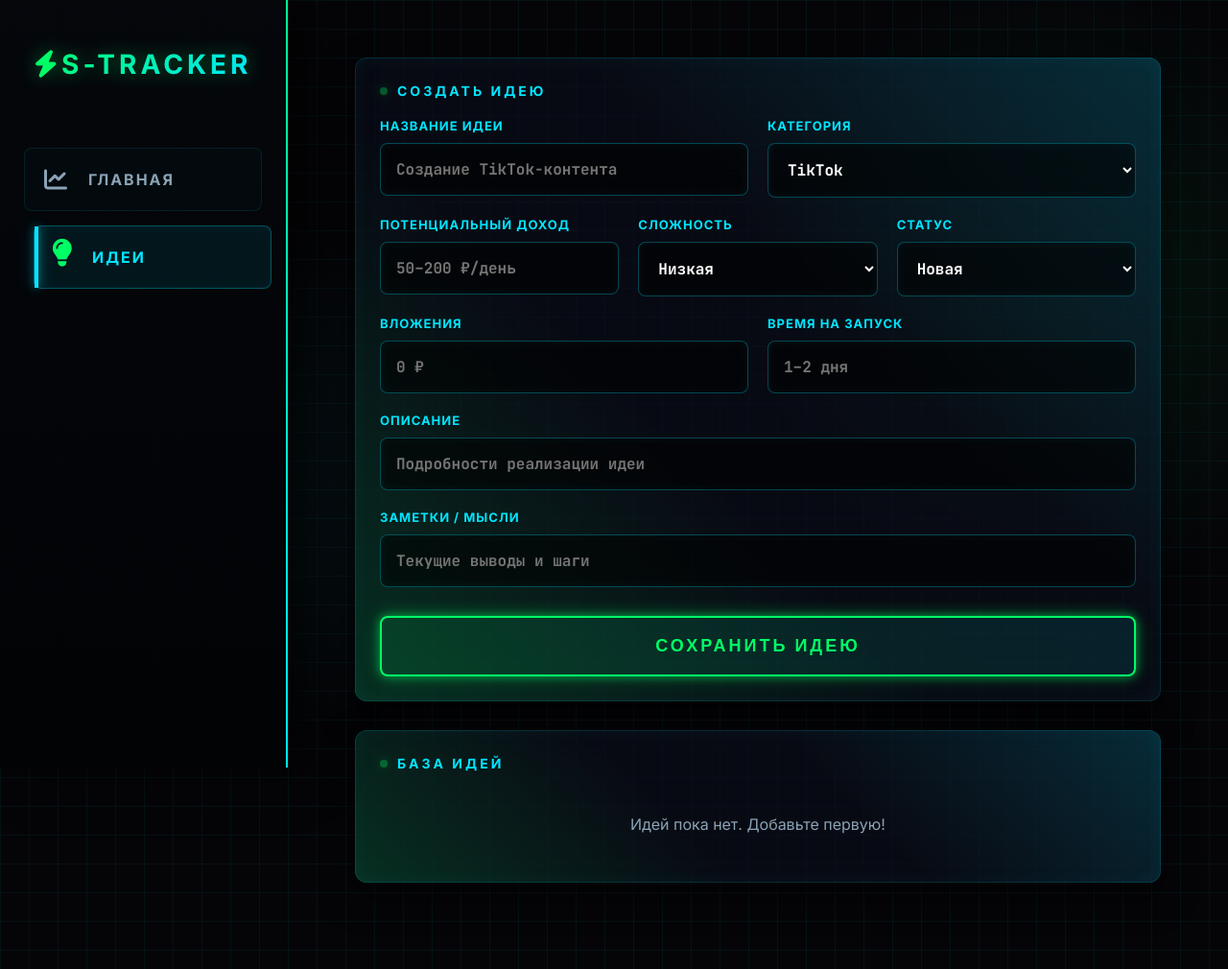
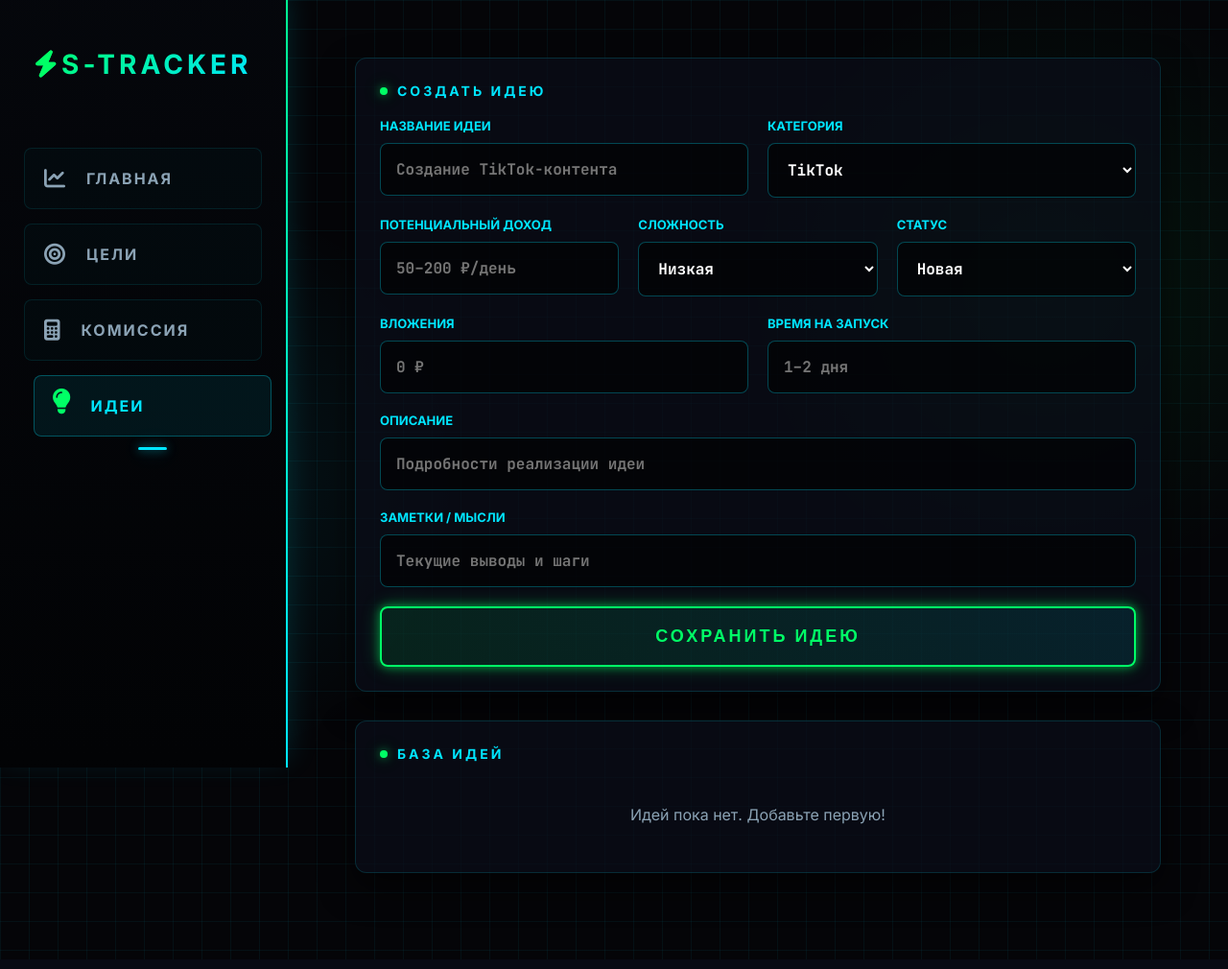
Before and after one commit to Siobaba/s-tracker, a Flask app: page /ideas in a window 1280 px wide. Shown: the whole page at 96% size. Run offline with Flask 3, Linux system fonts and the light colour scheme; data that the repository does not hold is empty.

Commit message:
Update ideas.html

```diff
--- a/templates/ideas.html
+++ b/templates/ideas.html
@@ -6,69 +6,50 @@
     <title>S-TRACKER // IDEAS HUB</title>
     <link rel="stylesheet" href="https://cdnjs.cloudflare.com/ajax/libs/font-awesome/6.4.0/css/all.min.css">
     <style>
-        /* Те же самые стили, вшитые для гарантии работы */
         @import url('https://fonts.googleapis.com/css2?family=Inter:wght@400;500;600;700&family=Rajdhani:wght@500;600;700;800&family=JetBrains+Mono:wght@700&display=swap');
         :root { --bg-deep: #050508; --card-bg: rgba(10, 14, 25, 0.7); --neon-green: #00ff66; --neon-cyan: #00e5ff; --neon-purple: #b000ff; --grad-primary: linear-gradient(135deg, var(--neon-green), var(--neon-cyan)); --text-pure: #ffffff; --text-muted: #8ba3b5; --glow-green: 0 0 10px rgba(0, 255, 102, 0.5), 0 0 20px rgba(0, 255, 102, 0.3); --glow-cyan: 0 0 10px rgba(0, 229, 255, 0.5), 0 0 20px rgba(0, 229, 255, 0.3); }
         * { margin: 0; padding: 0; box-sizing: border-box; font-family: 'Inter', sans-serif; }
         h1, h2, h3, h4, .nav-item { font-family: 'Rajdhani', sans-serif; }
         input, select { font-family: 'JetBrains Mono', monospace; }
-        ::-webkit-scrollbar { width: 8px; } ::-webkit-scrollbar-track { background: var(--bg-deep); border-left: 1px solid rgba(0,229,255,0.2); } ::-webkit-scrollbar-thumb { background: var(--grad-primary); border-radius: 4px; box-shadow: var(--glow-cyan); }
         body { background-color: var(--bg-deep); color: var(--text-pure); display: flex; flex-direction: column; min-height: 100vh; overflow-x: hidden; background-image: radial-gradient(circle at 15% 50%, rgba(0, 229, 255, 0.08), transparent 25%), radial-gradient(circle at 85% 30%, rgba(0, 255, 102, 0.08), transparent 25%), linear-gradient(rgba(0, 229, 255, 0.05) 1px, transparent 1px), linear-gradient(90deg, rgba(0, 229, 255, 0.05) 1px, transparent 1px); background-size: 100% 100%, 100% 100%, 30px 30px, 30px 30px; }
-
         .navbar { background: rgba(5, 7, 12, 0.85); backdrop-filter: blur(15px); border-top: 2px solid; border-image: var(--grad-primary) 1; display: flex; justify-content: space-around; padding: 15px 10px; position: fixed; bottom: 0; width: 100%; z-index: 100; box-shadow: 0 -10px 30px rgba(0,229,255,0.15); }
         .nav-brand, .nav-profile { display: none; }
         .nav-links { display: flex; justify-content: space-around; width: 100%; }
-        .nav-item { display: flex; flex-direction: column; align-items: center; gap: 8px; font-size: 12px; font-weight: 700; color: var(--text-muted); text-transform: uppercase; letter-spacing: 2px; text-decoration: none; transition: 0.3s cubic-bezier(0.175, 0.885, 0.32, 1.275); position: relative; }
-        .nav-item i { font-size: 24px; transition: 0.3s; }
+        .nav-item { display: flex; flex-direction: column; align-items: center; gap: 8px; font-size: 12px; font-weight: 700; color: var(--text-muted); text-transform: uppercase; letter-spacing: 2px; text-decoration: none; transition: 0.3s; position: relative; }
+        .nav-item i { font-size: 22px; }
         .nav-item:hover, .nav-item.active { color: var(--neon-cyan); }
-        .nav-item:hover i, .nav-item.active i { color: var(--neon-green); transform: translateY(-5px) scale(1.2); filter: drop-shadow(var(--glow-green)); }
+        .nav-item.active i { color: var(--neon-green); transform: translateY(-5px) scale(1.2); filter: drop-shadow(var(--glow-green)); }
         .nav-item.active::after { content: ''; position: absolute; bottom: -15px; left: 50%; transform: translateX(-50%); width: 30px; height: 3px; background: var(--neon-cyan); box-shadow: var(--glow-cyan); border-radius: 2px; }
-
-        .mobile-header { display: flex; align-items: center; justify-content: space-between; font-family: 'Rajdhani', sans-serif; font-size: 24px; font-weight: 800; background: var(--grad-primary); -webkit-background-clip: text; -webkit-text-fill-color: transparent; padding: 20px; border-bottom: 1px solid rgba(0, 229, 255, 0.2); box-shadow: 0 5px 20px rgba(0,229,255,0.05); }
+        .mobile-header { display: flex; align-items: center; justify-content: space-between; font-family: 'Rajdhani', sans-serif; font-size: 24px; font-weight: 800; background: var(--grad-primary); -webkit-background-clip: text; -webkit-text-fill-color: transparent; padding: 20px; border-bottom: 1px solid rgba(0, 229, 255, 0.2); }
         .content { padding: 0 15px 120px 15px; max-width: 850px; margin: 0 auto; width: 100%; }
-        .card { background: var(--card-bg); border-radius: 12px; padding: 25px; margin-bottom: 30px; position: relative; border: 1px solid rgba(0, 229, 255, 0.15); box-shadow: 0 15px 35px rgba(0,0,0,0.6), inset 0 0 20px rgba(0, 229, 255, 0.05); }
-        .card::before { content: ''; position: absolute; top: -1px; left: -1px; right: -1px; bottom: -1px; background: linear-gradient(45deg, var(--neon-green), transparent 40%, transparent 60%, var(--neon-cyan)); z-index: -1; border-radius: 13px; opacity: 0.5; animation: rotateBorder 4s linear infinite; }
+        .card { background: var(--card-bg); border-radius: 12px; padding: 25px; margin-bottom: 30px; position: relative; border: 1px solid rgba(0, 229, 255, 0.15); box-shadow: 0 15px 35px rgba(0,0,0,0.6); }
         .balance-title { color: var(--neon-cyan); font-size: 14px; text-transform: uppercase; letter-spacing: 3px; font-weight: 700; display: flex; align-items: center; gap: 10px; }
-        .balance-title::before { content: ''; display: block; width: 8px; height: 8px; background: var(--neon-green); box-shadow: var(--glow-green); border-radius: 50%; animation: blink 1.5s infinite; }
-
+        .balance-title::before { content: ''; display: block; width: 8px; height: 8px; background: var(--neon-green); box-shadow: var(--glow-green); border-radius: 50%; }
         .custom-form { display: flex; flex-direction: column; gap: 20px; }
         .form-group { display: flex; flex-direction: column; gap: 10px; }
-        .form-group label { font-size: 13px; text-transform: uppercase; color: var(--neon-cyan); font-weight: 700; letter-spacing: 1px; }
+        .form-group label { font-size: 13px; text-transform: uppercase; color: var(--neon-cyan); font-weight: 700; }
         .form-row { display: flex; gap: 20px; } .form-row .form-group { flex: 1; }
-        input, select { background: rgba(0, 0, 0, 0.6); border: 1px solid rgba(0, 229, 255, 0.3); padding: 16px; border-radius: 8px; color: #fff; font-size: 16px; font-weight: 700; outline: none; transition: 0.3s; box-shadow: inset 0 0 10px rgba(0, 229, 255, 0.05); width: 100%; }
-        input:focus, select:focus { border-color: var(--neon-green); background: rgba(0, 255, 102, 0.05); box-shadow: 0 0 15px rgba(0, 255, 102, 0.2), inset 0 0 10px rgba(0, 255, 102, 0.1); }
-        .btn-primary { background: linear-gradient(45deg, rgba(0, 255, 102, 0.1), rgba(0, 229, 255, 0.1)); border: 2px solid var(--neon-green); color: var(--neon-green); padding: 18px; border-radius: 8px; font-family: 'Rajdhani', sans-serif; font-weight: 800; font-size: 18px; text-transform: uppercase; letter-spacing: 3px; cursor: pointer; transition: 0.3s; margin-top: 10px; box-shadow: var(--glow-green); }
-        .btn-primary:hover { background: var(--neon-green); color: #000; box-shadow: 0 0 30px rgba(0,255,102,0.6); transform: scale(1.02); }
-
+        input, select { background: rgba(0, 0, 0, 0.6); border: 1px solid rgba(0, 229, 255, 0.3); padding: 16px; border-radius: 8px; color: #fff; font-size: 16px; font-weight: 700; outline: none; width: 100%; }
+        input:focus, select:focus { border-color: var(--neon-green); box-shadow: 0 0 15px rgba(0, 255, 102, 0.2); }
+        .btn-primary { background: linear-gradient(45deg, rgba(0, 255, 102, 0.1), rgba(0, 229, 255, 0.1)); border: 2px solid var(--neon-green); color: var(--neon-green); padding: 18px; border-radius: 8px; font-family: 'Rajdhani', sans-serif; font-weight: 800; font-size: 18px; text-transform: uppercase; letter-spacing: 3px; cursor: pointer; transition: 0.3s; width: 100%; box-shadow: var(--glow-green); }
+        .btn-primary:hover { background: var(--neon-green); color: #000; box-shadow: 0 0 30px rgba(0,255,102,0.6); }
         .tx-list { display: flex; flex-direction: column; gap: 15px; }
-        .tx-item { display: flex; justify-content: space-between; align-items: center; background: linear-gradient(90deg, rgba(10,14,25,0.9), rgba(5,7,12,0.9)); padding: 20px 25px; border-radius: 10px; border: 1px solid rgba(0, 229, 255, 0.2); border-left: 6px solid var(--text-muted); position: relative; overflow: hidden; transition: 0.3s; }
-        .tx-item::before { content: ''; position: absolute; top: 0; left: -100%; width: 50%; height: 100%; background: linear-gradient(90deg, transparent, rgba(0,229,255,0.1), transparent); transform: skewX(-30deg); transition: 0.5s; }
-        .tx-item:hover { transform: translateX(10px); border-color: var(--neon-cyan); box-shadow: 0 10px 20px rgba(0,0,0,0.5), inset 0 0 15px rgba(0, 229, 255, 0.1); }
-        .tx-item:hover::before { left: 200%; }
-
-        @keyframes blink { 0%, 100% { opacity: 1; } 50% { opacity: 0.3; } }
-        @keyframes rotateBorder { 0% { background-position: 0% 50%; } 50% { background-position: 100% 50%; } 100% { background-position: 0% 50%; } }
-
+        .tx-item { display: flex; justify-content: space-between; align-items: center; background: linear-gradient(90deg, rgba(10,14,25,0.9), rgba(5,7,12,0.9)); padding: 20px 25px; border-radius: 10px; border: 1px solid rgba(0, 229, 255, 0.2); border-left: 6px solid var(--neon-cyan); }
         @media (min-width: 900px) {
             body { flex-direction: row; }
-            .navbar { flex-direction: column; justify-content: flex-start; gap: 20px; width: 300px; height: 100vh; position: fixed; left: 0; top: 0; border-top: none; border-right: 2px solid rgba(0,229,255,0.2); padding: 50px 25px; box-shadow: 20px 0 50px rgba(0,0,0,0.8); background: linear-gradient(180deg, rgba(5,7,12,0.95), rgba(2,3,5,0.98)); z-index: 1000; }
-            .nav-brand { display: flex; align-items: center; justify-content: center; margin-bottom: 50px; font-size: 28px; font-weight: 800; background: var(--grad-primary); -webkit-background-clip: text; -webkit-text-fill-color: transparent; letter-spacing: 4px; filter: drop-shadow(0 0 10px rgba(0,255,102,0.4)); }
+            .navbar { flex-direction: column; justify-content: flex-start; gap: 20px; width: 300px; height: 100vh; position: fixed; left: 0; top: 0; border-top: none; border-right: 2px solid rgba(0,229,255,0.2); padding: 50px 25px; background: linear-gradient(180deg, rgba(5,7,12,0.95), rgba(2,3,5,0.98)); z-index: 1000; }
+            .nav-brand { display: flex; align-items: center; justify-content: center; margin-bottom: 50px; font-size: 28px; font-weight: 800; background: var(--grad-primary); -webkit-background-clip: text; -webkit-text-fill-color: transparent; letter-spacing: 4px; }
             .nav-brand i { color: var(--neon-green); -webkit-text-fill-color: initial; }
             .nav-links { flex-direction: column; gap: 15px; flex: 1; justify-content: flex-start; }
             .nav-item { flex-direction: row; gap: 20px; font-size: 16px; padding: 20px; background: rgba(0,229,255,0.02); border: 1px solid rgba(0,229,255,0.1); border-radius: 8px; }
-            .nav-item::before { content: ''; position: absolute; left: 0; top: 0; bottom: 0; width: 4px; background: var(--neon-cyan); transform: scaleY(0); transition: 0.3s; }
-            .nav-item:hover, .nav-item.active { background: rgba(0,229,255,0.08); border-color: rgba(0,229,255,0.3); transform: translateX(10px); box-shadow: inset 5px 0 15px rgba(0,229,255,0.05); }
-            .nav-item.active::before { transform: scaleY(1); box-shadow: var(--glow-cyan); }
-            .nav-item.active::after { display: none; }
+            .nav-item:hover, .nav-item.active { background: rgba(0,229,255,0.08); border-color: rgba(0,229,255,0.3); transform: translateX(10px); }
             .mobile-header { display: none; }
             .content { margin-left: 300px; padding: 60px 70px; max-width: 1400px; width: calc(100% - 300px); }
         }
         @media (max-width: 768px) {
-            body { overflow-x: hidden !important; width: 100% !important; padding: 5px !important; margin: 0 !important; }
-            .content { padding: 5px !important; width: 100% !important; margin: 0 auto !important; }
-            .card { width: 100% !important; max-width: 100% !important; }
+            body { padding: 5px !important; }
+            .content { padding: 5px !important; width: 100% !important; }
             .form-row { flex-direction: column; gap: 10px; }
-            input, select, button { font-size: 16px !important; width: 100% !important; }
         }
     </style>
 </head>
@@ -86,6 +67,14 @@
             <a href="/" class="nav-item">
                 <i class="fa-solid fa-chart-line"></i>
                 <span>Главная</span>
+            </a>
+            <a href="/goals" class="nav-item">
+                <i class="fa-solid fa-bullseye"></i>
+                <span>Цели</span>
+            </a>
+            <a href="/calc" class="nav-item">
+                <i class="fa-solid fa-calculator"></i>
+                <span>Комиссия</span>
             </a>
             <a href="/ideas" class="nav-item active">
                 <i class="fa-solid fa-lightbulb"></i>
@@ -179,7 +168,7 @@
             <div class="balance-title" style="margin-bottom: 20px;">БАЗА ИДЕЙ</div>
             <div class="tx-list">
                 {% for item in ideas %}
-                <div class="tx-item" style="flex-direction: column; align-items: flex-start; gap: 10px; border-left-color: var(--neon-cyan);">
+                <div class="tx-item" style="flex-direction: column; align-items: flex-start; gap: 10px;">
                     <div style="display: flex; justify-content: space-between; width: 100%; align-items: center;">
                         <h4 style="font-size: 20px; color: #fff;">{{ item.info.title }}</h4>
                         <span style="color: var(--neon-green); font-weight: 700; font-family: monospace;">Заработано: {{ "%.2f"|format(item.earned) }} ₽</span>
```
